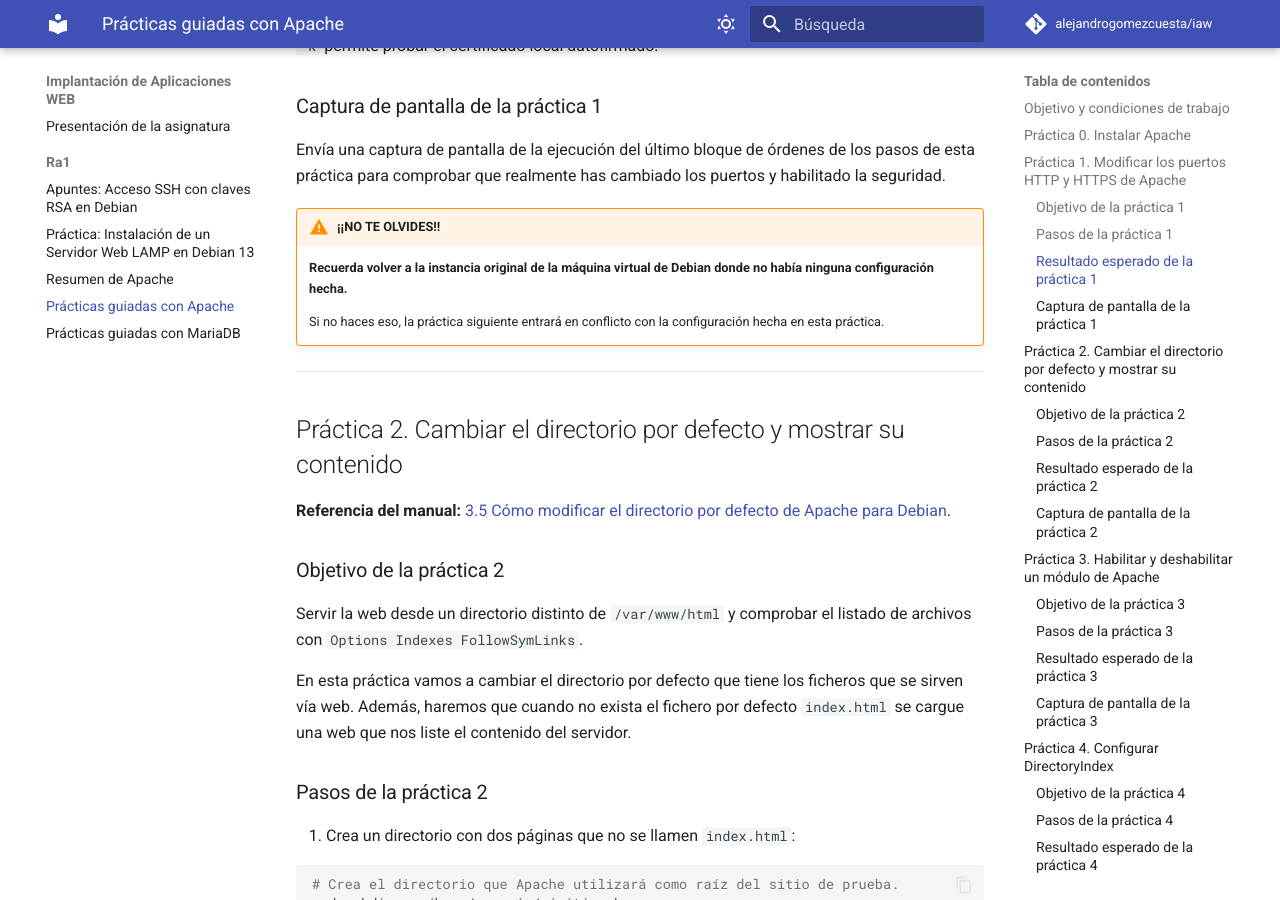
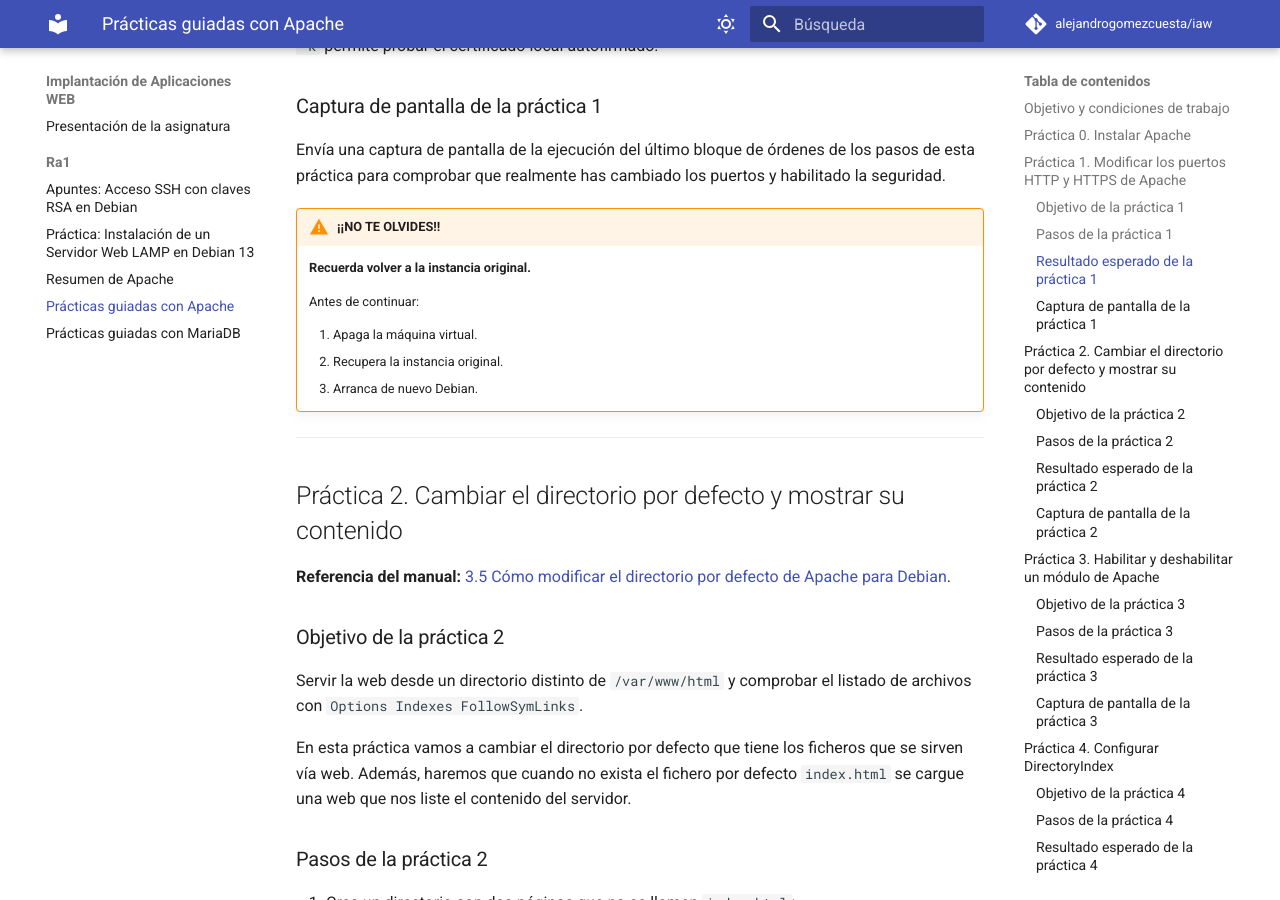
Before and after one commit to alejandrogomezcuesta/iaw, an MkDocs documentation site: the page built from docs/ra1/04-practicas-apache.md, in a window 1280 px wide and 900 px high, scrolled down 2896 px. Built offline with MkDocs 1.6.1 and Material for MkDocs 9.7.7, drawn with Linux system fonts in a browser that asks for light colours; comment, search, counter and statistics services are not loaded; some of the changed text lies outside the part shown.

Commit message:
warning corregido

````diff
--- a/docs/ra1/04-practicas-apache.md
+++ b/docs/ra1/04-practicas-apache.md
@@ -126,9 +126,14 @@ Apache responde en `http://<IP_SERVIDOR>:8000` y `https://<IP_SERVIDOR>:8443`. L
 Envía una captura de pantalla de la ejecución del último bloque de órdenes de los pasos de esta práctica para comprobar que realmente has cambiado los puertos y habilitado la seguridad.
 
 !!! warning "¡¡NO TE OLVIDES!!"
-    **Recuerda volver a la instancia original de la máquina virtual de Debian donde no había ninguna configuración hecha.**
+    **Recuerda volver a la instancia original.**
 
-    Si no haces eso, la práctica siguiente entrará en conflicto con la configuración hecha en esta práctica.
+    Antes de continuar:
+
+    1. Apaga la máquina virtual.
+    2. Recupera la instancia original.
+    3. Arranca de nuevo Debian.
+
 ---
 
 ## Práctica 2. Cambiar el directorio por defecto y mostrar su contenido
@@ -212,9 +217,13 @@ Apache muestra un listado del directorio con `uno.html` y `dos.html`, porque no
 Envía una captura donde aparezca tu navegador web visualizando los dos ficheros `uno.html` y `dos.html`.
 
 !!! warning "¡¡NO TE OLVIDES!!"
-   **Recuerda volver a la instancia original de la máquina virtual de Debian donde no había ninguna configuración hecha.**
-   Si no haces eso, la práctica siguiente entrará en conflicto con la configuració hecha en esta práctica.
+    **Recuerda volver a la instancia original.**
 
+    Antes de continuar:
+
+    1. Apaga la máquina virtual.
+    2. Recupera la instancia original.
+    3. Arranca de nuevo Debian.
 
 ---
 
@@ -309,9 +318,13 @@ La captura de pantalla será ejecutar la siguiente orden y que se vea que `Locat
    ```
 
 !!! warning "¡¡NO TE OLVIDES!!"
-   **Recuerda volver a la instancia original de la máquina virtual de Debian donde no había ninguna configuración hecha.**
-   Si no haces eso, la práctica siguiente entrará en conflicto con la configuració hecha en esta práctica.
+    **Recuerda volver a la instancia original.**
 
+    Antes de continuar:
+
+    1. Apaga la máquina virtual.
+    2. Recupera la instancia original.
+    3. Arranca de nuevo Debian.
 
 ---
 
@@ -386,8 +399,13 @@ Cuando `index.php` aparece primero, se muestra `Contenido PHP`. Cuando `index.ht
 Deja `index.php` primero en la directiva `DirectoryIndex` y envía una captura del navegador al entrar en `http://<IP_SERVIDOR>/práctica4/` sin indicar el nombre de ningún archivo. En la captura debe verse `Contenido PHP`, que confirma que Apache carga `index.php` antes que `index.html`.
 
 !!! warning "¡¡NO TE OLVIDES!!"
-   **Recuerda volver a la instancia original de la máquina virtual de Debian donde no había ninguna configuración hecha.**
-   Si no haces eso, la práctica siguiente entrará en conflicto con la configuració hecha en esta práctica.
+    **Recuerda volver a la instancia original.**
+
+    Antes de continuar:
+
+    1. Apaga la máquina virtual.
+    2. Recupera la instancia original.
+    3. Arranca de nuevo Debian.
 
 ---
 
@@ -500,8 +518,13 @@ Envía el resultado de la ejecución de estas órdenes:
    curl http://web2.com/
    ```
 !!! warning "¡¡NO TE OLVIDES!!"
-   **Recuerda volver a la instancia original de la máquina virtual de Debian donde no había ninguna configuración hecha.**
-   Si no haces eso, la práctica siguiente entrará en conflicto con la configuració hecha en esta práctica.
+    **Recuerda volver a la instancia original.**
+
+    Antes de continuar:
+
+    1. Apaga la máquina virtual.
+    2. Recupera la instancia original.
+    3. Arranca de nuevo Debian.
 
 ---
 
@@ -597,8 +620,13 @@ Envía el resultado de la ejecución de estas órdenes:
    ```
 
 !!! warning "¡¡NO TE OLVIDES!!"
-   **Recuerda volver a la instancia original de la máquina virtual de Debian donde no había ninguna configuración hecha.**
-   Si no haces eso, la práctica siguiente entrará en conflicto con la configuració hecha en esta práctica.
+    **Recuerda volver a la instancia original.**
+
+    Antes de continuar:
+
+    1. Apaga la máquina virtual.
+    2. Recupera la instancia original.
+    3. Arranca de nuevo Debian.
 
 ---
 
@@ -649,8 +677,13 @@ Incluye la salida de `apache2ctl -S`. Piensa  por qué un sitio disponible pero
    ```
 
 !!! warning "¡¡NO TE OLVIDES!!"
-   **Recuerda volver a la instancia original de la máquina virtual de Debian donde no había ninguna configuración hecha.**
-   Si no haces eso, la práctica siguiente entrará en conflicto con la configuració hecha en esta práctica.
+    **Recuerda volver a la instancia original.**
+
+    Antes de continuar:
+
+    1. Apaga la máquina virtual.
+    2. Recupera la instancia original.
+    3. Arranca de nuevo Debian.
 
 ---
 
@@ -726,8 +759,13 @@ La captura de pantalla corresponde al resultado de la ejecución de las órdenes
    ```
 
 !!! warning "¡¡NO TE OLVIDES!!"
-   **Recuerda volver a la instancia original de la máquina virtual de Debian donde no había ninguna configuración hecha.**
-   Si no haces eso, la práctica siguiente entrará en conflicto con la configuració hecha en esta práctica.
+    **Recuerda volver a la instancia original.**
+
+    Antes de continuar:
+
+    1. Apaga la máquina virtual.
+    2. Recupera la instancia original.
+    3. Arranca de nuevo Debian.
 
 ---
 
@@ -785,9 +823,13 @@ Captura de pantalla de las últimas órdenes ejecutadas:
    curl -Iv http://127.0.0.1/ 2>&1 | grep -i server
    ```
 !!! warning "¡¡NO TE OLVIDES!!"
-   **Recuerda volver a la instancia original de la máquina virtual de Debian donde no había ninguna configuración hecha.**
-   Si no haces eso, la práctica siguiente entrará en conflicto con la configuració hecha en esta práctica.
+    **Recuerda volver a la instancia original.**
 
+    Antes de continuar:
+
+    1. Apaga la máquina virtual.
+    2. Recupera la instancia original.
+    3. Arranca de nuevo Debian.
 
 ---
 
@@ -877,6 +919,12 @@ No mantengas `LogLevel debug` en un servidor de producción: genera mucho volume
 Envía una captura de pantalla donde se vean los logs con el nivel `LogLevel debug`.
 
 !!! warning "¡¡NO TE OLVIDES!!"
-   **Recuerda volver a la instancia original de la máquina virtual de Debian donde no había ninguna configuración hecha.**
+    **Recuerda volver a la instancia original.**
+
+    Antes de continuar:
+
+    1. Apaga la máquina virtual.
+    2. Recupera la instancia original.
+    3. Arranca de nuevo Debian.
 
 ---
````
